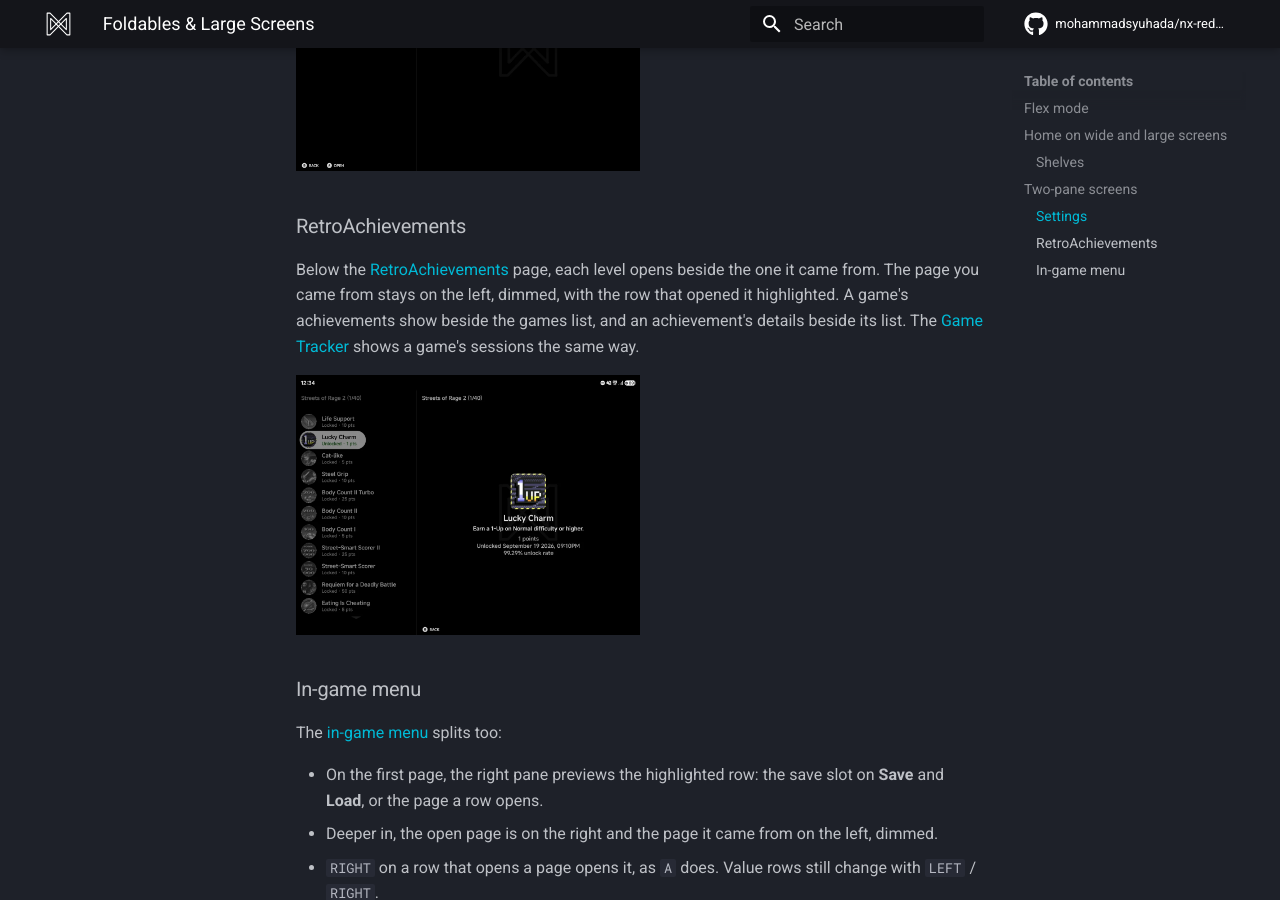
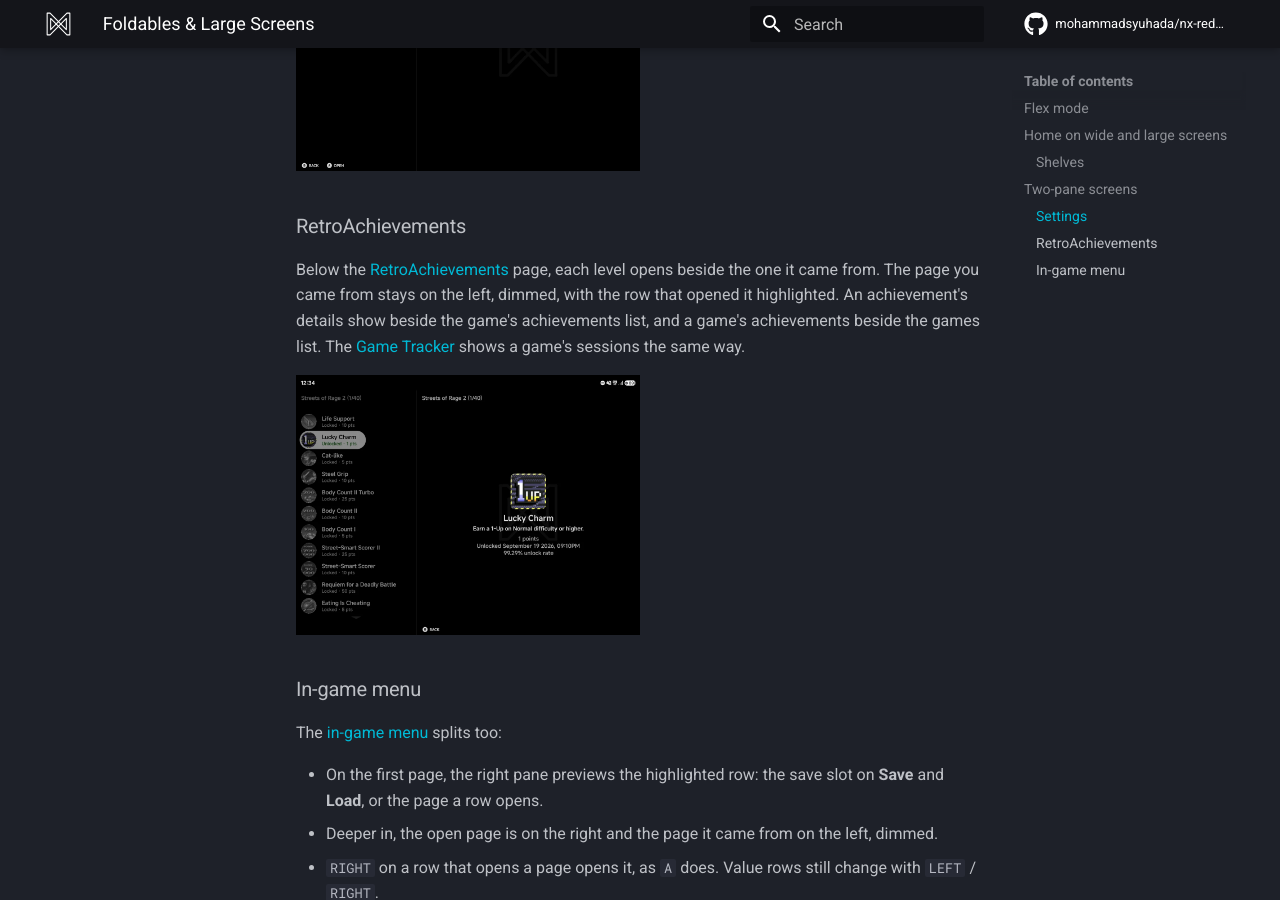
Before and after one commit to mohammadsyuhada/nx-redux-docs, an MkDocs documentation site: the page built from docs/mobile/foldables.md, in a window 1280 px wide and 900 px high, scrolled down 2343 px. Built offline with MkDocs 1.6.1 and Material for MkDocs 9.7.7, drawn with Linux system fonts in a browser that asks for light colours; comment, search, counter and statistics services are not loaded.

Commit message:
fix(mobile): two-pane achievements caption matches the shot

```diff
--- a/docs/mobile/foldables.md
+++ b/docs/mobile/foldables.md
@@ -83,11 +83,12 @@
 
 Below the [RetroAchievements](retroachievements.md) page, each level opens
 beside the one it came from. The page you came from stays on the left,
-dimmed, with the row that opened it highlighted. A game's achievements show
-beside the games list, and an achievement's details beside its list. The
+dimmed, with the row that opened it highlighted. An achievement's details
+show beside the game's achievements list, and a game's achievements beside
+the games list. The
 [Game Tracker](game-tracker.md) shows a game's sessions the same way.
 
-![A game's achievements beside the RetroAchievements games list](../assets/screenshots/mobile/ra-game-two-pane.webp)
+![An achievement's details beside the game's achievements list](../assets/screenshots/mobile/ra-game-two-pane.webp)
 
 ### In-game menu
 
```
